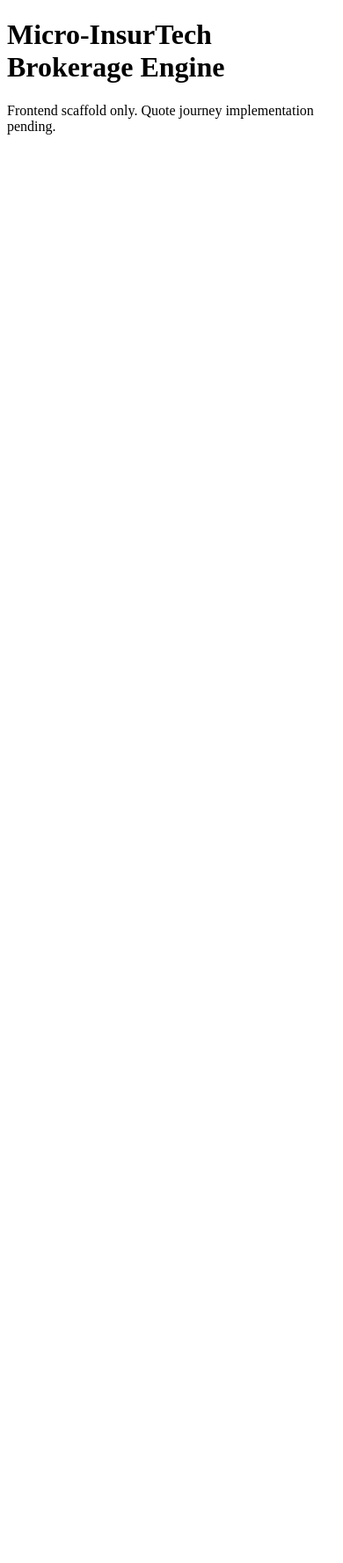
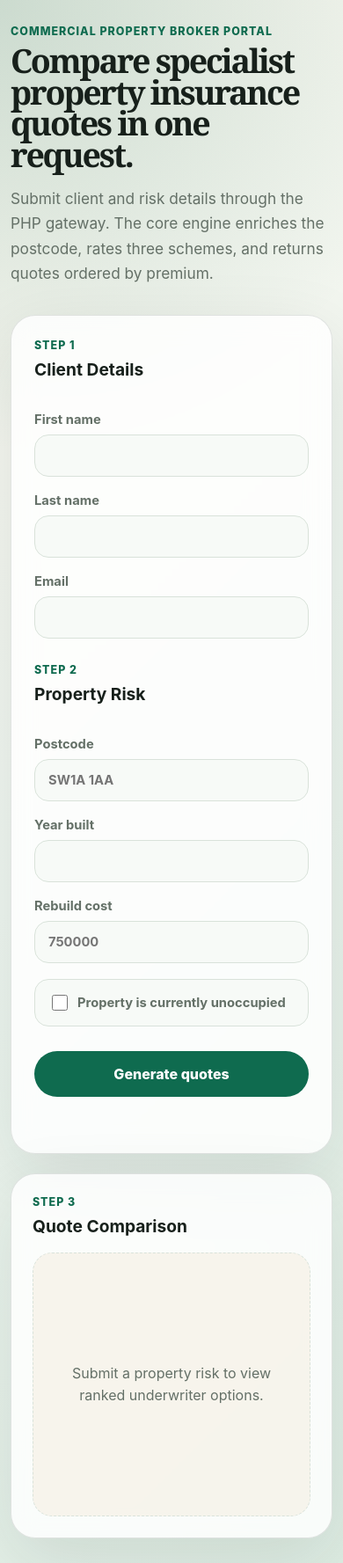
Before and after one commit to yas789/micro-insurtech-brokerage-engine, a PHP site: page / in a window 390 px wide. Shown: the whole page at 88% size. Before the commit the page ends 153 px from the top, so only its background shows below. Run offline with PHP 8.4, Linux system fonts and the light colour scheme.

Commit message:
Build frontend quote flow

```diff
--- a/frontend/app.js
+++ b/frontend/app.js
@@ -1,2 +1,126 @@
-// Placeholder for frontend quote journey behavior.
-// Multi-step form submission and quote rendering will be implemented later.
+const form = document.querySelector('#quote-form');
+const submitButton = document.querySelector('#submit-button');
+const statusMessage = document.querySelector('#form-status');
+const results = document.querySelector('#quote-results');
+
+form.addEventListener('submit', async (event) => {
+  event.preventDefault();
+
+  const payload = buildQuotePayload(new FormData(form));
+  setLoading(true);
+  setStatus('Requesting quotes from underwriters...');
+  renderEmptyState('Quote request is being processed.');
+
+  try {
+    const response = await fetch('/api/quotes', {
+      method: 'POST',
+      headers: {
+        'Content-Type': 'application/json',
+        Accept: 'application/json',
+      },
+      body: JSON.stringify(payload),
+    });
+    const body = await response.json();
+
+    if (!response.ok) {
+      throw new Error(formatError(body));
+    }
+
+    renderQuotes(body.quotes || []);
+    setStatus('Quotes returned in premium order.');
+  } catch (error) {
+    renderEmptyState('No quotes to display yet.');
+    setStatus(error instanceof Error ? error.message : 'Quote request failed.', true);
+  } finally {
+    setLoading(false);
+  }
+});
+
+function buildQuotePayload(formData) {
+  return {
+    client: {
+      firstName: String(formData.get('firstName') || '').trim(),
+      lastName: String(formData.get('lastName') || '').trim(),
+      email: String(formData.get('email') || '').trim(),
+    },
+    property: {
+      postcode: String(formData.get('postcode') || '').trim(),
+      yearBuilt: Number(formData.get('yearBuilt')),
+      rebuildCost: Number(formData.get('rebuildCost')),
+      isUnoccupied: formData.has('isUnoccupied'),
+    },
+  };
+}
+
+function renderQuotes(quotes) {
+  if (!Array.isArray(quotes) || quotes.length === 0) {
+    renderEmptyState('No underwriters returned a quote for this risk.');
+    return;
+  }
+
+  results.className = 'quote-grid';
+  results.innerHTML = '';
+
+  quotes.forEach((quote, index) => {
+    const card = document.createElement('article');
+    card.className = 'quote-card';
+
+    card.innerHTML = `
+      <div class="rank">Option ${index + 1}</div>
+      <h3>${escapeHtml(quote.underwriterName || 'Unknown underwriter')}</h3>
+      <p class="premium">${formatCurrency(quote.premiumAmount)}</p>
+      <dl>
+        <div>
+          <dt>Risk rating</dt>
+          <dd>${escapeHtml(quote.riskRating || 'Not supplied')}</dd>
+        </div>
+        <div>
+          <dt>Region</dt>
+          <dd>${escapeHtml(quote.region || 'Unavailable')}</dd>
+        </div>
+      </dl>
+      <button type="button" class="accept-button">Accept Cover</button>
+    `;
+
+    results.append(card);
+  });
+}
+
+function renderEmptyState(message) {
+  results.className = 'empty-state';
+  results.textContent = message;
+}
+
+function setLoading(isLoading) {
+  submitButton.disabled = isLoading;
+  submitButton.textContent = isLoading ? 'Generating...' : 'Generate quotes';
+}
+
+function setStatus(message, isError = false) {
+  statusMessage.textContent = message;
+  statusMessage.classList.toggle('error', isError);
+}
+
+function formatCurrency(value) {
+  return new Intl.NumberFormat('en-GB', {
+    style: 'currency',
+    currency: 'GBP',
+  }).format(Number(value || 0));
+}
+
+function formatError(body) {
+  if (Array.isArray(body?.errors)) {
+    return body.errors.join(' ');
+  }
+
+  return body?.error || 'Quote request failed.';
+}
+
+function escapeHtml(value) {
+  return String(value)
+    .replaceAll('&', '&amp;')
+    .replaceAll('<', '&lt;')
+    .replaceAll('>', '&gt;')
+    .replaceAll('"', '&quot;')
+    .replaceAll("'", '&#039;');
+}
--- a/frontend/index.html
+++ b/frontend/index.html
@@ -4,11 +4,74 @@
     <meta charset="utf-8">
     <meta name="viewport" content="width=device-width, initial-scale=1">
     <title>Micro-InsurTech Brokerage Engine</title>
+    <link rel="stylesheet" href="styles.css">
   </head>
   <body>
-    <main>
-      <h1>Micro-InsurTech Brokerage Engine</h1>
-      <p>Frontend scaffold only. Quote journey implementation pending.</p>
+    <main class="shell">
+      <section class="hero" aria-labelledby="page-title">
+        <p class="eyebrow">Commercial property broker portal</p>
+        <h1 id="page-title">Compare specialist property insurance quotes in one request.</h1>
+        <p class="intro">Submit client and risk details through the PHP gateway. The core engine enriches the postcode, rates three schemes, and returns quotes ordered by premium.</p>
+      </section>
+
+      <section class="workspace" aria-label="Quote workspace">
+        <form id="quote-form" class="quote-form">
+          <div class="form-section">
+            <div>
+              <p class="step">Step 1</p>
+              <h2>Client Details</h2>
+            </div>
+            <label>
+              First name
+              <input name="firstName" autocomplete="given-name" required maxlength="100">
+            </label>
+            <label>
+              Last name
+              <input name="lastName" autocomplete="family-name" required maxlength="100">
+            </label>
+            <label>
+              Email
+              <input name="email" type="email" autocomplete="email" required maxlength="254">
+            </label>
+          </div>
+
+          <div class="form-section">
+            <div>
+              <p class="step">Step 2</p>
+              <h2>Property Risk</h2>
+            </div>
+            <label>
+              Postcode
+              <input name="postcode" autocomplete="postal-code" required maxlength="16" placeholder="SW1A 1AA">
+            </label>
+            <label>
+              Year built
+              <input name="yearBuilt" type="number" required min="1500" max="2100" inputmode="numeric">
+            </label>
+            <label>
+              Rebuild cost
+              <input name="rebuildCost" type="number" required min="1" step="0.01" inputmode="decimal" placeholder="750000">
+            </label>
+            <label class="checkbox-row">
+              <input name="isUnoccupied" type="checkbox">
+              <span>Property is currently unoccupied</span>
+            </label>
+          </div>
+
+          <button id="submit-button" type="submit">Generate quotes</button>
+          <p id="form-status" class="status" role="status" aria-live="polite"></p>
+        </form>
+
+        <section class="results-panel" aria-labelledby="results-title">
+          <div class="results-heading">
+            <p class="step">Step 3</p>
+            <h2 id="results-title">Quote Comparison</h2>
+          </div>
+          <div id="quote-results" class="empty-state">
+            Submit a property risk to view ranked underwriter options.
+          </div>
+        </section>
+      </section>
     </main>
     <script src="app.js" defer></script>
   </body>
--- a/frontend/styles.css
+++ b/frontend/styles.css
@@ -1 +1,278 @@
-/* Placeholder stylesheet for the frontend layer. */
+:root {
+  color-scheme: light;
+  --ink: #17201b;
+  --muted: #647067;
+  --line: #d9e2da;
+  --panel: #ffffff;
+  --field: #f7faf7;
+  --accent: #0f6b4f;
+  --accent-dark: #0a4d39;
+  --warm: #f3eadb;
+  --danger: #9f1d1d;
+  font-family: Inter, ui-sans-serif, system-ui, -apple-system, BlinkMacSystemFont, "Segoe UI", sans-serif;
+}
+
+* {
+  box-sizing: border-box;
+}
+
+body {
+  margin: 0;
+  min-height: 100vh;
+  color: var(--ink);
+  background:
+    radial-gradient(circle at top left, rgba(15, 107, 79, 0.2), transparent 32rem),
+    linear-gradient(135deg, #fbf7ef 0%, #eef5ef 48%, #ddece2 100%);
+}
+
+button,
+input {
+  font: inherit;
+}
+
+.shell {
+  width: min(1180px, calc(100% - 32px));
+  margin: 0 auto;
+  padding: 48px 0;
+}
+
+.hero {
+  max-width: 820px;
+  margin-bottom: 32px;
+}
+
+.eyebrow,
+.step,
+.rank {
+  margin: 0 0 8px;
+  color: var(--accent);
+  font-size: 0.78rem;
+  font-weight: 800;
+  letter-spacing: 0.08em;
+  text-transform: uppercase;
+}
+
+h1,
+h2,
+h3,
+p {
+  margin-top: 0;
+}
+
+h1 {
+  max-width: 760px;
+  margin-bottom: 18px;
+  font-family: Georgia, "Times New Roman", serif;
+  font-size: clamp(2.35rem, 7vw, 5.6rem);
+  line-height: 0.95;
+  letter-spacing: -0.06em;
+}
+
+h2 {
+  margin-bottom: 18px;
+  font-size: 1.2rem;
+}
+
+h3 {
+  margin-bottom: 10px;
+  font-size: 1.05rem;
+}
+
+.intro {
+  max-width: 680px;
+  color: var(--muted);
+  font-size: 1.08rem;
+  line-height: 1.65;
+}
+
+.workspace {
+  display: grid;
+  grid-template-columns: minmax(0, 1fr) minmax(320px, 0.82fr);
+  gap: 22px;
+  align-items: start;
+}
+
+.quote-form,
+.results-panel {
+  border: 1px solid rgba(23, 32, 27, 0.12);
+  border-radius: 28px;
+  background: rgba(255, 255, 255, 0.82);
+  box-shadow: 0 24px 80px rgba(23, 32, 27, 0.1);
+  backdrop-filter: blur(14px);
+}
+
+.quote-form {
+  padding: 26px;
+}
+
+.form-section {
+  display: grid;
+  grid-template-columns: repeat(2, minmax(0, 1fr));
+  gap: 18px;
+  margin-bottom: 28px;
+}
+
+.form-section > div:first-child {
+  grid-column: 1 / -1;
+}
+
+label {
+  display: grid;
+  gap: 8px;
+  color: var(--muted);
+  font-size: 0.92rem;
+  font-weight: 700;
+}
+
+input {
+  width: 100%;
+  border: 1px solid var(--line);
+  border-radius: 16px;
+  background: var(--field);
+  color: var(--ink);
+  padding: 14px 15px;
+  outline: none;
+}
+
+input:focus {
+  border-color: var(--accent);
+  box-shadow: 0 0 0 4px rgba(15, 107, 79, 0.13);
+}
+
+.checkbox-row {
+  grid-template-columns: auto 1fr;
+  align-items: center;
+  align-self: end;
+  border: 1px solid var(--line);
+  border-radius: 16px;
+  background: var(--field);
+  padding: 14px 15px;
+}
+
+.checkbox-row input {
+  width: 18px;
+  height: 18px;
+}
+
+#submit-button,
+.accept-button {
+  border: 0;
+  border-radius: 999px;
+  background: var(--accent);
+  color: #fff;
+  cursor: pointer;
+  font-weight: 800;
+}
+
+#submit-button {
+  width: 100%;
+  padding: 16px 20px;
+  font-size: 1rem;
+}
+
+#submit-button:hover,
+.accept-button:hover {
+  background: var(--accent-dark);
+}
+
+#submit-button:disabled {
+  cursor: wait;
+  opacity: 0.68;
+}
+
+.status {
+  min-height: 1.4em;
+  margin: 16px 0 0;
+  color: var(--muted);
+  font-weight: 700;
+}
+
+.status.error {
+  color: var(--danger);
+}
+
+.results-panel {
+  position: sticky;
+  top: 22px;
+  padding: 24px;
+}
+
+.results-heading {
+  margin-bottom: 18px;
+}
+
+.empty-state {
+  display: grid;
+  min-height: 300px;
+  place-items: center;
+  border: 1px dashed var(--line);
+  border-radius: 22px;
+  background: rgba(243, 234, 219, 0.48);
+  color: var(--muted);
+  padding: 28px;
+  text-align: center;
+  line-height: 1.6;
+}
+
+.quote-grid {
+  display: grid;
+  gap: 14px;
+}
+
+.quote-card {
+  border: 1px solid var(--line);
+  border-radius: 22px;
+  background: var(--panel);
+  padding: 20px;
+}
+
+.premium {
+  margin-bottom: 16px;
+  color: var(--accent-dark);
+  font-family: Georgia, "Times New Roman", serif;
+  font-size: 2.2rem;
+  font-weight: 700;
+}
+
+dl {
+  display: grid;
+  gap: 10px;
+  margin: 0 0 18px;
+}
+
+dl div {
+  display: flex;
+  justify-content: space-between;
+  gap: 16px;
+}
+
+dt {
+  color: var(--muted);
+  font-weight: 700;
+}
+
+dd {
+  margin: 0;
+  text-align: right;
+}
+
+.accept-button {
+  width: 100%;
+  padding: 12px 16px;
+}
+
+@media (max-width: 860px) {
+  .shell {
+    width: min(100% - 24px, 680px);
+    padding: 28px 0;
+  }
+
+  .workspace,
+  .form-section {
+    grid-template-columns: 1fr;
+  }
+
+  .results-panel {
+    position: static;
+  }
+}
```
Also changed, not shown: docs/implementation-roadmap.md (+9 -0 lines), docs/setup.md (+11 -1 lines), README.md.
